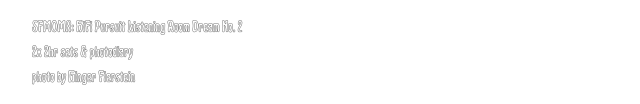
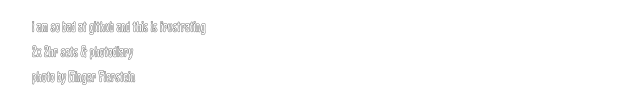
Before and after one commit to alexanderguryev/website, a plain HTML site: page index.html in a window 1280 px wide. Shown: the part 711-815 px from the top of the page, 96-736 px from the left. Drawn offline with Linux system fonts and the light colour scheme.

Commit message:
Update index.html

```diff
--- a/index.html
+++ b/index.html
@@ -24,7 +24,7 @@
                 <p>Jul 28, 2024 15:59</p>
                 <div class="content">
                     <img src="assets/hands.png" alt="Listening Room">
-                    <p>SFMOMA: HiFi Pursuit Listening Room Dream No. 2</p>
+                    <p>i am so bad at github and this is frustrating</p>
                     <p>2x 2hr sets & photodiary</p>
                     <p>photo by Ginger Fierstein</p>
                 </div>
```
